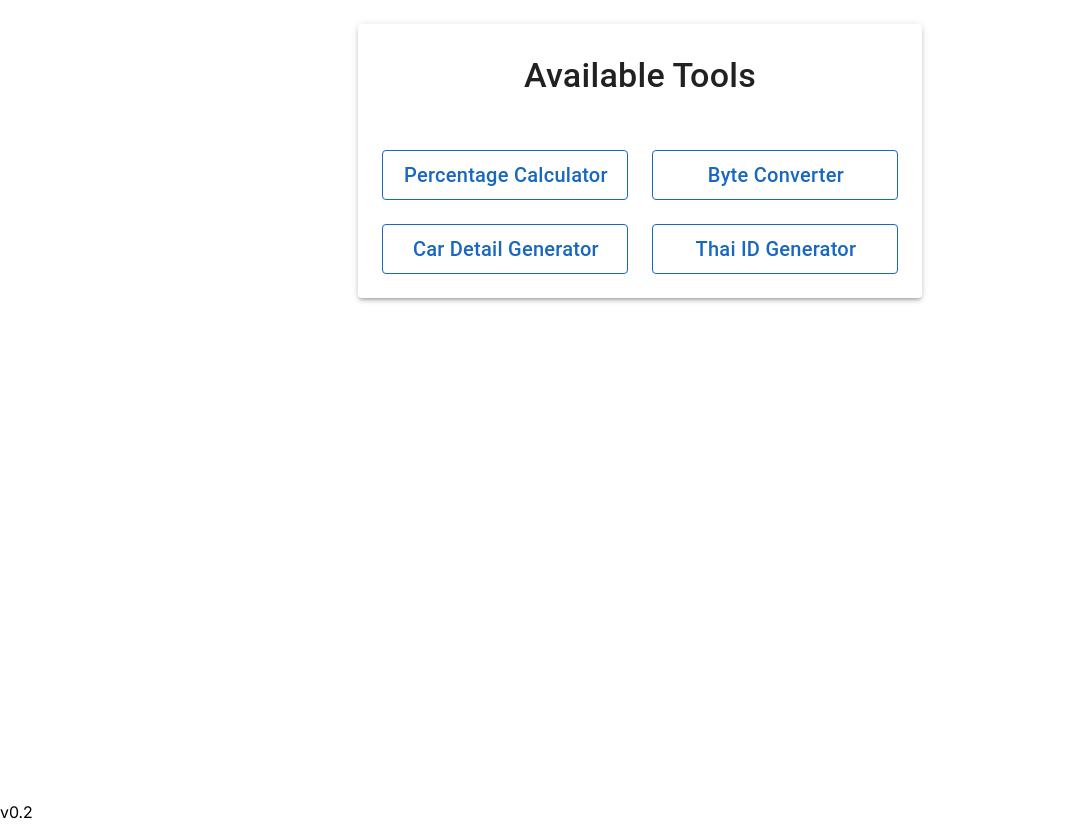
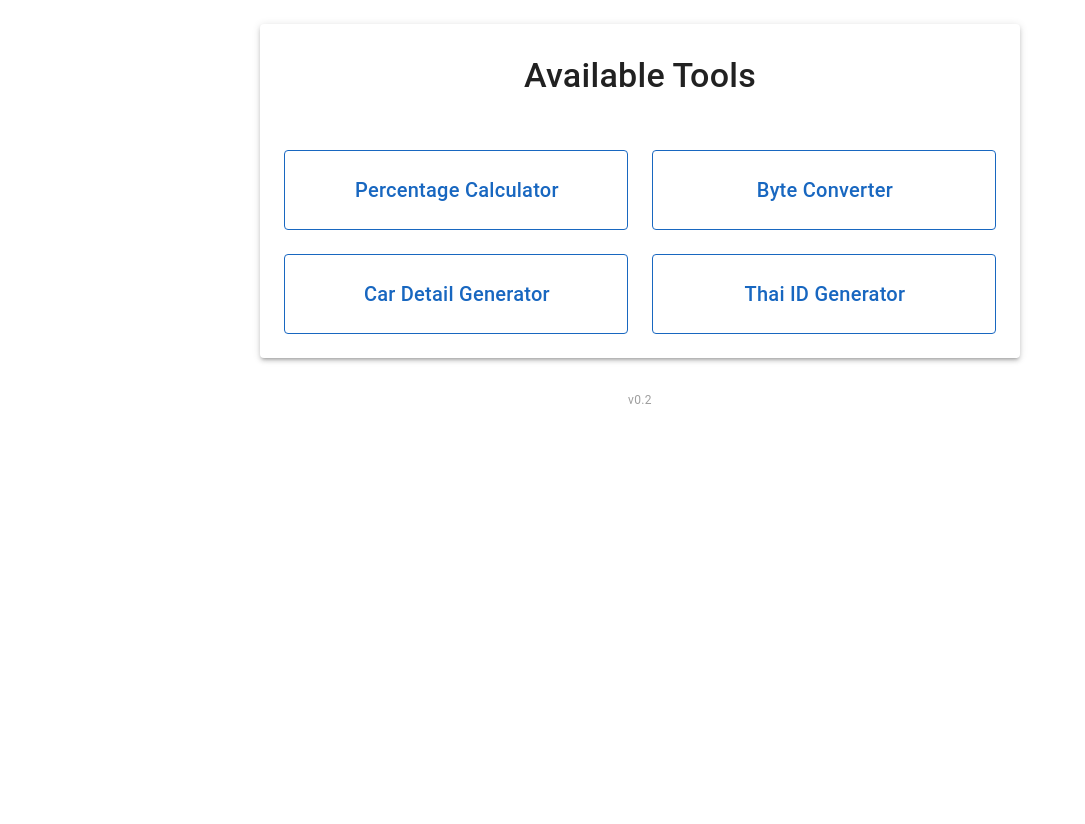
Before and after one commit to ZepiaWork/zepiawork.github.io, a Nuxt app: page / in a window 1280 px wide. Shown: the whole page, without its empty margins (0-1085 px from the left). After the commit the page ends 800 px from the top, so only its background shows below. Built offline with nearby package versions, Linux system fonts and the light colour scheme.

Commit message:
feat: Add Byte Converter, Car Detail Generator, Percentage Calculator, and Thai ID Generator pages with a new single-page layout.

```diff
--- a/app.vue
+++ b/app.vue
@@ -1,9 +1,7 @@
 <template>
     <NuxtLayout>
-        <v-app>
-            <NuxtPage />
-        </v-app>
-        <div>v0.2</div>
+        <NuxtPage />
+        <div class="text-center py-2 text-caption text-grey">v0.2</div>
     </NuxtLayout>
 </template>
 
--- a/layouts/SinglePage.vue
+++ b/layouts/SinglePage.vue
@@ -1,9 +1,11 @@
 <template>
     <v-app>
         <CorePageHeader />
-        <div class="container mx-auto">
-            <slot />
-        </div>
+        <v-main>
+            <v-container>
+                <slot />
+            </v-container>
+        </v-main>
     </v-app>
 </template>
 
--- a/pages/ByteConverter.vue
+++ b/pages/ByteConverter.vue
@@ -1,12 +1,13 @@
 <template>
-    <v-container class="max-width-lg">
+    <v-container class="pa-4 pa-md-6">
         <v-row justify="center">
             <v-col
                 cols="12"
-                md="8"
+                md="10"
+                lg="8"
             >
-                <v-card class="pa-6">
-                    <v-card-title class="text-h4 text-center mb-6"> Byte Unit Converter </v-card-title>
+                <v-card class="pa-4 pa-md-6">
+                    <v-card-title class="text-h5 text-md-h4 text-center mb-6"> Byte Unit Converter </v-card-title>
                     <v-row>
                         <v-col
                             cols="12"
--- a/pages/CarDetailGenerator.vue
+++ b/pages/CarDetailGenerator.vue
@@ -9,7 +9,7 @@
                 xl="6"
             >
                 <v-card class="elevation-2 elevation-md-4">
-                    <v-card-title class="text-h5 text-sm-h4 text-center pa-4 pa-md-6">
+                    <v-card-title class="text-h5 text-md-h4 text-center pa-4 pa-md-6">
                         Car Detail Generator
                     </v-card-title>
                     <v-card-text class="pa-4 pa-md-6">
--- a/pages/PercentageCalculator.vue
+++ b/pages/PercentageCalculator.vue
@@ -1,12 +1,13 @@
 <template>
-    <v-container class="pa-6">
+    <v-container class="pa-4 pa-md-6">
         <v-row justify="center">
             <v-col
                 cols="12"
-                lg="10"
+                md="10"
+                lg="8"
             >
                 <v-card class="elevation-3">
-                    <v-card-title class="text-h4 text-center py-6 bg-primary text-white">
+                    <v-card-title class="text-h5 text-md-h4 text-center py-6 bg-primary text-white">
                         Percentage Calculator
                     </v-card-title>
 
--- a/pages/ThaiIDGenerator.vue
+++ b/pages/ThaiIDGenerator.vue
@@ -1,13 +1,14 @@
 <template>
-    <v-container class="pa-6">
+    <v-container class="pa-4 pa-md-6">
         <v-row justify="center">
             <v-col
                 cols="12"
-                md="8"
-                lg="6"
+                md="10"
+                lg="8"
+                xl="6"
             >
                 <v-card class="elevation-3">
-                    <v-card-title class="text-h4 text-center py-6"> Thai ID Card Number Generator </v-card-title>
+                    <v-card-title class="text-h5 text-md-h4 text-center py-6"> Thai ID Card Number Generator </v-card-title>
                     <v-card-text class="pa-6">
                         <v-row>
                             <!-- Generation Options -->
--- a/pages/index.vue
+++ b/pages/index.vue
@@ -1,14 +1,15 @@
 <template>
-    <v-container class="pa-6">
+    <v-container class="pa-4 pa-md-6">
         <v-row justify="center">
             <v-col
                 cols="12"
-                md="8"
-                lg="6"
+                md="10"
+                lg="8"
+                xl="6"
             >
                 <v-card class="elevation-3">
-                    <v-card-title class="text-h4 text-center py-6"> Available Tools </v-card-title>
-                    <v-card-text class="pa-6">
+                    <v-card-title class="text-h5 text-md-h4 text-center py-6"> Available Tools </v-card-title>
+                    <v-card-text class="pa-4 pa-md-6">
                         <v-row>
                             <v-col
                                 v-for="(item, index) in menuList"
@@ -19,10 +20,12 @@
                                 <v-btn
                                     :to="item.path"
                                     block
-                                    size="large"
+                                    size="x-large"
                                     variant="outlined"
                                     color="primary"
-                                    class="text-h6 py-6"
+                                    class="text-body-1 text-md-h6 py-6"
+                                    height="auto"
+                                    min-height="80"
                                 >
                                     {{ item.name }}
                                 </v-btn>
```
